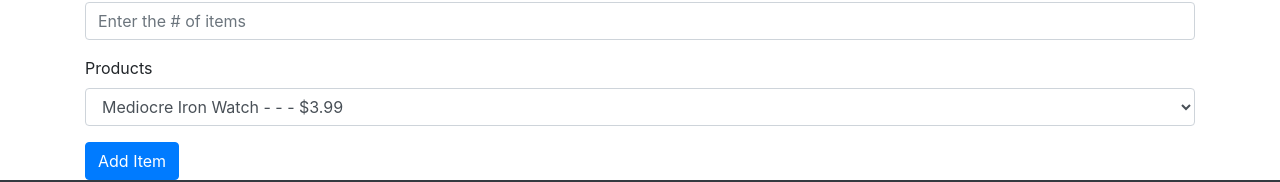
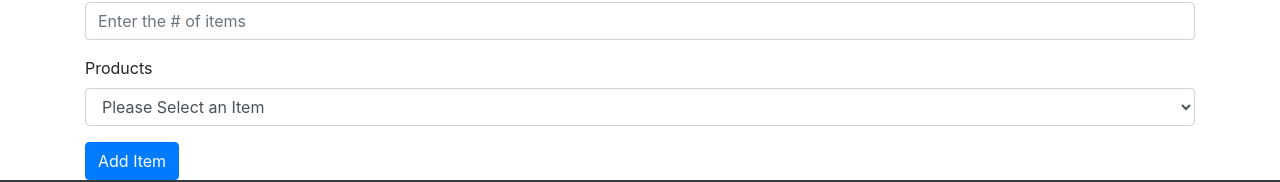
Before and after one commit to Kata7/shopping-cart, a React (Create React App) app: page / in a window 1280 px wide. Shown: the part 388-570 px from the top of the page. Built offline with nearby package versions, Linux system fonts and the light colour scheme.

Commit message:
can add items to menu, discuss with instructors re: putting cart items in state

```diff
--- a/src/App.js
+++ b/src/App.js
@@ -17,23 +17,52 @@ class App extends Component {
       { id: 46, name: 'Intelligent Leather Clock', priceInCents: 2999 },
       { id: 47, name: 'Ergonomic Bronze Lamp', priceInCents: 40000 },
       { id: 48, name: 'Awesome Leather Shoes', priceInCents: 3990 },
-    ]
-  }
-
-  render() {
-
-    let cartItemsList =
-    [
+    ],
+    cartItemsList: [
       {id: 1, product: {id: 40, name: 'Mediocre Iron Watch', priceInCents: 399}, quantity: 1},
       {id: 2, product: {id: 41, name: 'Heavy Duty Concrete Plate', priceInCents: 499}, quantity: 2},
       {id: 3, product: {id: 42, name: 'Intelligent Paper Knife', priceInCents: 1999}, quantity: 1}
     ]
 
+  }
+
+
+
+  addItem = (e) => {
+    e.preventDefault()
+
+    const productInput = document.querySelector('#productInput')
+    const product = productInput.selectedOptions[0]
+    const productID = Number(product.id)
+
+    const amountInput = document.querySelector('#quantityInput')
+    const amount = Number(amountInput.value)
+
+    let appendObject = {}
+
+    if (amount && product.id) {
+      let productReference = this.state.products.filter(x => x.id === productID)[0]
+      appendObject =
+      {
+        id: this.state.cartItemsList.length,
+        product: productReference,
+        quantity: amount
+      }
+    }
+    console.log(appendObject)
+    this.setState((prevState) => ({cartItemsList: this.state.cartItemsList.concat(appendObject)}))
+
+  }
+
+  render() {
+
+
+
     return (
       <div className="App">
         <CartHeader />
-        <CartItems list={cartItemsList}/>
-        <Form list={this.state.products}/>
+        <CartItems list={this.state.cartItemsList}/>
+        <Form list={this.state.products} addItem={this.addItem}/>
         <CartFooter copyright="2018"/>
       </div>
     );
@@ -92,8 +121,7 @@ const CartItem = ({product, name, priceInCents, quantity}) => {
 
 }
 
-const Form = ({list}) => {
-  console.log(list)
+const Form = ({list, addItem}) => {
   let formOptions = list.map((item, index) => {
     return (
       <FormOption key={index} product={item}/>
@@ -102,16 +130,18 @@ const Form = ({list}) => {
 
   return (
     <div className="container">
-      <form>
+      <form onSubmit={addItem}>
         <div className="form-group">
           <label htmlFor="quantityInput">Quantity</label>
           <input type="number" className="form-control" id="quantityInput" placeholder="Enter the # of items" min="1"></input>
         </div>
         <div className="form-group">
           <label htmlFor="productInput">Products</label>
-          <select className="form-control">
+          <select className="form-control" id="productInput" defaultValue="Please Select an Item">
             <option disabled>Please Select an Item</option>
+
             {formOptions}
+
           </select>
         </div>
         <button type="submit" className="btn btn-primary">Add Item</button>
```
